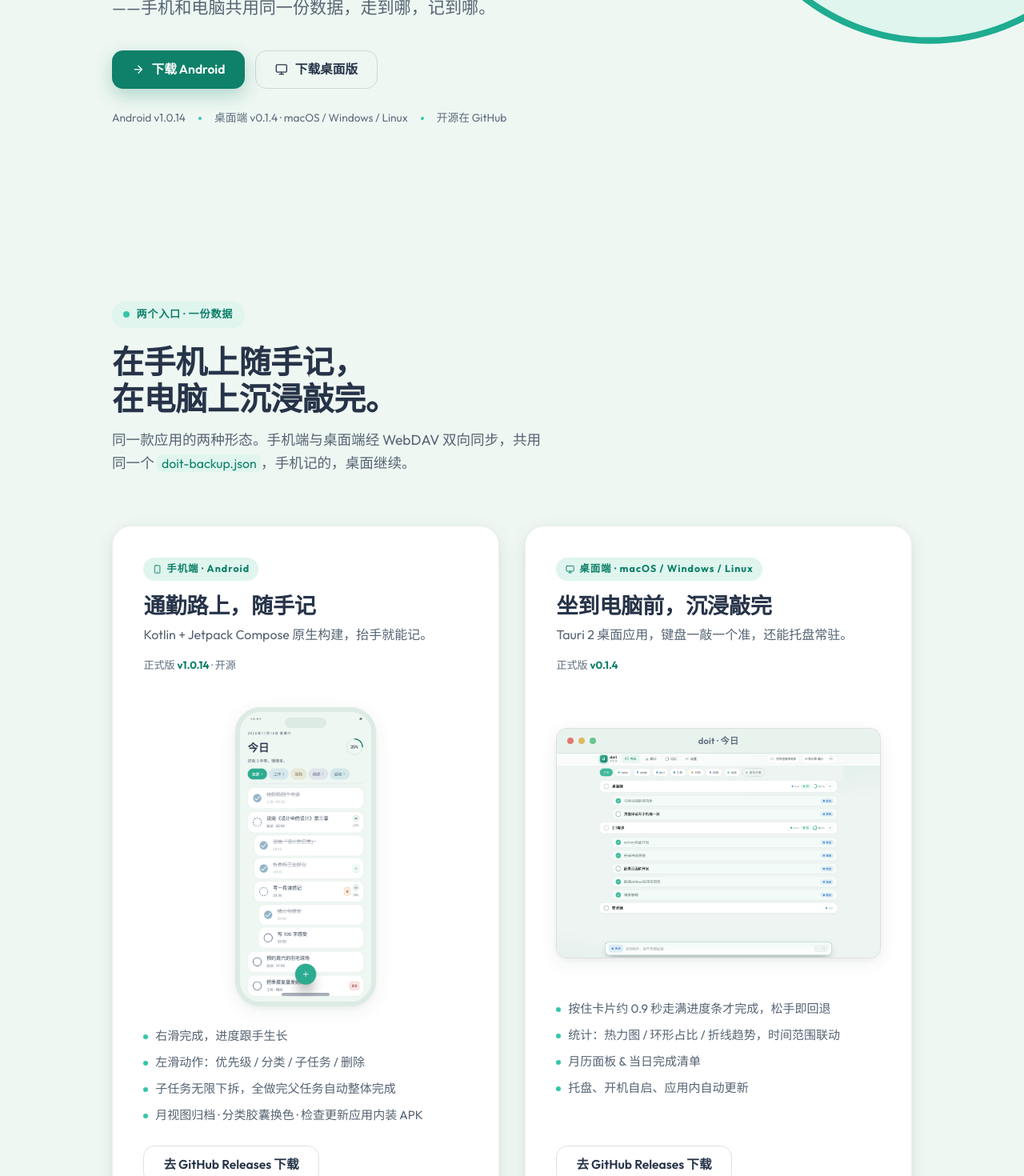
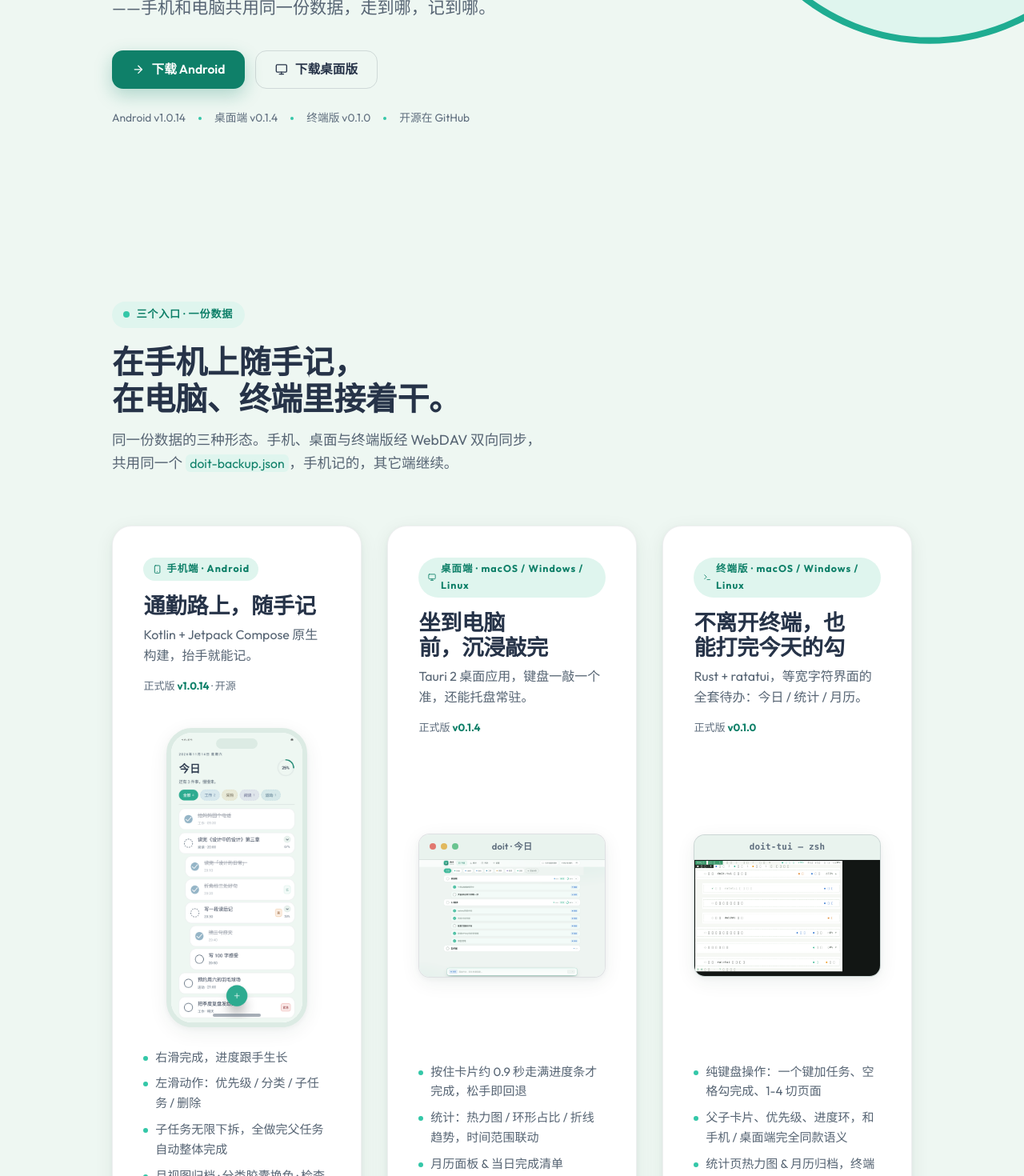
Before and after one commit to nabaonan/doit-website, a Vue app: page / in a window 1280 px wide. Shown: the part 500-1970 px from the top of the page at 80% size. Built offline with nearby package versions, Linux system fonts and the light colour scheme; no server answers.

Commit message:
feat(site): 官网增加 tui 终端版介绍，三端版本号动态同步

```diff
--- a/src/components/CoreFeatures.vue
+++ b/src/components/CoreFeatures.vue
@@ -31,7 +31,7 @@ const features = [
   },
   {
     name: '云同步',
-    desc: '开启 WebDAV，手机和桌面共用一份备份。双向合并、本地优先，谁改的都不丢。',
+    desc: '开启 WebDAV，手机、桌面、终端共用一份备份。双向合并、本地优先，谁改的都不丢。',
     light: shot('settings_tab_sync'),
     dark: shot('settings_tab_sync_dark'),
     alt: 'doit 设置页：WebDAV 自动同步开关',
--- a/src/components/Hero.vue
+++ b/src/components/Hero.vue
@@ -4,7 +4,7 @@ import { ArrowRight, Monitor } from 'lucide-vue-next'
 import { useVersions } from '../composables/useVersions'
 
 const drawn = ref(false)
-const { apkVersion, deskVersion } = useVersions()
+const { apkVersion, deskVersion, tuiVersion } = useVersions()
 
 onMounted(() => {
   // 一次编排好的入场：等首帧稳定后再驱动描边生长
@@ -76,7 +76,9 @@ onMounted(() => {
         <p class="hero-meta">
           <span>Android {{ apkVersion }}</span>
           <span class="dot" aria-hidden="true"></span>
-          <span>桌面端 {{ deskVersion }} · macOS / Windows / Linux</span>
+          <span>桌面端 {{ deskVersion }}</span>
+          <span class="dot" aria-hidden="true"></span>
+          <span>终端版 {{ tuiVersion }}</span>
           <span class="dot" aria-hidden="true"></span>
           <span>开源在 GitHub</span>
         </p>
--- a/src/components/Products.vue
+++ b/src/components/Products.vue
@@ -1,30 +1,32 @@
 <script setup lang="ts">
-import { Smartphone, Monitor } from 'lucide-vue-next'
+import { Smartphone, Monitor, Terminal as TerminalIcon } from 'lucide-vue-next'
 import { useVersions } from '../composables/useVersions'
 
-// 双端对照：同一份数据，两个入口。展示图用真实运行截图 + CSS 模拟真机边框。
+// 三端对照：同一份数据，三个入口。展示图用真实运行截图 + CSS 模拟真机边框。
 // 桌面端从应用真实渲染截取亮/暗两张，裁掉原生标题栏只留应用内容，再套官网统一的假边框。
+// 终端版展示图 = doit-tui 在真实终端里的渲染输出（pyte 精确模拟后导出 PNG）。
 const APK_URL = 'https://github.com/nabaonan/doit-apk/releases/latest'
 const DESK_URL = 'https://github.com/nabaonan/doit-desktop/releases/latest'
+const TUI_URL = 'https://github.com/nabaonan/doit-tui/releases/latest'
 
 // 图片路径带 base 前缀：兼容 GitHub Pages 的 /doit-website/ 子路径部署
 const shot = (name: string) => `${import.meta.env.BASE_URL}shots/${name}.png`
 
-// 示例图跟随站点主题：深色模式展示两端真实的深夜界面截图
+// 示例图跟随站点主题：深色模式展示三端真实的深夜界面截图
 defineProps<{ theme: 'light' | 'dark' }>()
 
-const { apkVersion, deskVersion } = useVersions()
+const { apkVersion, deskVersion, tuiVersion } = useVersions()
 </script>
 
 <template>
   <section id="products" class="section">
     <div class="container">
       <div class="reveal section-head">
-        <span class="eyebrow">两个入口 · 一份数据</span>
-        <h2 class="section-title">在手机上随手记，<br class="hide-mobile" />在电脑上沉浸敲完。</h2>
+        <span class="eyebrow">三个入口 · 一份数据</span>
+        <h2 class="section-title">在手机上随手记，<br class="hide-mobile" />在电脑、终端里接着干。</h2>
         <p class="section-sub">
-          同一款应用的两种形态。手机端与桌面端经 WebDAV 双向同步，共用同一个
-          <code>doit-backup.json</code>，手机记的，桌面继续。
+          同一份数据的三种形态。手机、桌面与终端版经 WebDAV 双向同步，共用同一个
+          <code>doit-backup.json</code>，手机记的，其它端继续。
         </p>
       </div>
 
@@ -86,6 +88,37 @@ const { apkVersion, deskVersion } = useVersions()
           </ul>
 
           <a class="btn btn--ghost" :href="DESK_URL" target="_blank" rel="noopener">去 GitHub Releases 下载</a>
+        </article>
+
+        <!-- 终端版 -->
+        <article class="product reveal">
+          <span class="product-tag">
+            <TerminalIcon class="ico" :size="15" aria-hidden="true" />
+            终端版 · macOS / Windows / Linux
+          </span>
+          <h3>不离开终端，也能打完今天的勾</h3>
+          <p class="one-liner">Rust + ratatui，等宽字符界面的全套待办：今日 / 统计 / 月历。</p>
+          <p class="ver">正式版 <b>{{ tuiVersion }}</b></p>
+
+          <div class="product-device">
+            <div class="term-frame" aria-label="doit 终端版运行截图">
+              <div class="term-bar">
+                <span class="dots"><i></i><i></i><i></i></span>
+                <span class="term-title">doit-tui — zsh</span>
+                <span class="dots"></span>
+              </div>
+              <img :src="theme === 'dark' ? shot('tui_dark') : shot('tui_light')" :alt="theme === 'dark' ? 'doit 终端版深夜主题：ratatui 今日待办、分类胶囊与进度进度环' : 'doit 终端版：ratatui 今日待办、分类胶囊与进度进度环'" width="1816" height="1132" loading="lazy" decoding="async" />
+            </div>
+          </div>
+
+          <ul>
+            <li>纯键盘操作：一个键加任务、空格勾完成、1-4 切页面</li>
+            <li>父子卡片、优先级、进度环，和手机 / 桌面端完全同款语义</li>
+            <li>统计页热力图 &amp; 月历归档，终端里也能翻</li>
+            <li>WebDAV 与其它端双向同步，一份数据到处接</li>
+          </ul>
+
+          <a class="btn btn--ghost" :href="TUI_URL" target="_blank" rel="noopener">去 GitHub Releases 下载</a>
         </article>
       </div>
     </div>
@@ -194,4 +227,34 @@ code {
   height: auto;
   display: block;
 }
+
+/* —— 终端窗口边框 —— */
+.term-frame {
+  border: 1px solid var(--line);
+  border-radius: 14px;
+  overflow: hidden;
+  background: var(--surface-2);
+  box-shadow: var(--shadow);
+}
+.term-bar {
+  display: grid;
+  grid-template-columns: 1fr auto 1fr;
+  align-items: center;
+  padding: 6px 13px;
+  background: var(--surface-2);
+  border-bottom: 1px solid var(--line-soft);
+}
+.term-title {
+  font-family: 'Menlo', ui-monospace, 'SF Mono', monospace;
+  font-size: 0.68rem;
+  font-weight: 600;
+  color: var(--ink-3);
+  letter-spacing: 0.02em;
+}
+.term-frame img {
+  width: 100%;
+  height: auto;
+  display: block;
+  background: var(--paper-deep);
+}
 </style>
--- a/src/components/SiteFooter.vue
+++ b/src/components/SiteFooter.vue
@@ -3,10 +3,12 @@ import { useVersions } from '../composables/useVersions'
 
 const APK_URL = 'https://github.com/nabaonan/doit-apk'
 const DESK_URL = 'https://github.com/nabaonan/doit-desktop'
+const TUI_URL = 'https://github.com/nabaonan/doit-tui'
 const APK_REL = APK_URL + '/releases/latest'
 const DESK_REL = DESK_URL + '/releases/latest'
+const TUI_REL = TUI_URL + '/releases/latest'
 
-const { apkVersion, deskVersion } = useVersions()
+const { apkVersion, deskVersion, tuiVersion } = useVersions()
 </script>
 
 <template>
@@ -21,13 +23,13 @@ const { apkVersion, deskVersion } = useVersions()
           </span>
           <b>doit</b>
         </a>
-        <p class="footer-tag">今天的事，今天打完勾。一款薄荷绿的待办，手机和桌面都跟你一起完成。</p>
+        <p class="footer-tag">今天的事，今天打完勾。一款薄荷绿的待办，手机、桌面和终端都跟你一起完成。</p>
       </div>
 
       <div class="footer-cols">
         <div class="footer-col">
           <h5>产品</h5>
-          <a href="#products">双端对比</a>
+          <a href="#products">三端对比</a>
           <a href="#interact">交互</a>
           <a href="#stats">统计</a>
           <a href="#theme">主题</a>
@@ -39,11 +41,13 @@ const { apkVersion, deskVersion } = useVersions()
           <a :href="DESK_REL" target="_blank" rel="noopener">桌面端 · macOS</a>
           <a :href="DESK_REL" target="_blank" rel="noopener">桌面端 · Windows</a>
           <a :href="DESK_REL" target="_blank" rel="noopener">桌面端 · Linux</a>
+          <a :href="TUI_REL" target="_blank" rel="noopener">终端版 · tui</a>
         </div>
         <div class="footer-col">
           <h5>仓库</h5>
           <a :href="APK_URL" target="_blank" rel="noopener">doit-apk · Android 源码</a>
           <a :href="DESK_URL" target="_blank" rel="noopener">doit-desktop · 桌面端源码</a>
+          <a :href="TUI_URL" target="_blank" rel="noopener">doit-tui · 终端版源码</a>
         </div>
       </div>
 
@@ -52,6 +56,7 @@ const { apkVersion, deskVersion } = useVersions()
         <span class="vers">
           <span>Android {{ apkVersion }}</span>
           <span>桌面端 {{ deskVersion }}</span>
+          <span>终端版 {{ tuiVersion }}</span>
           <span>WebDAV 双向同步</span>
         </span>
       </div>
--- a/src/components/SiteNav.vue
+++ b/src/components/SiteNav.vue
@@ -6,7 +6,7 @@ defineProps<{ theme: 'light' | 'dark' }>()
 const emit = defineEmits<{ (e: 'toggle-theme'): void }>()
 
 const LINKS = [
-  { href: '#products', label: '双端' },
+  { href: '#products', label: '三端' },
   { href: '#features', label: '功能' },
   { href: '#interact', label: '交互' },
   { href: '#stats', label: '统计' },
--- a/src/components/SyncBand.vue
+++ b/src/components/SyncBand.vue
@@ -25,9 +25,9 @@ const states = [
         </div>
 
         <div class="sync-copy">
-          <h3>手机记的，桌面继续。</h3>
+          <h3>手机记的，桌面和终端继续。</h3>
           <p>
-            在设置里开启 WebDAV，两端共用一个 <code>doit-backup.json</code>。双向合并、本地优先，不会丢掉任何一边的改动。
+            在设置里开启 WebDAV，三端共用一个 <code>doit-backup.json</code>。双向合并、本地优先，不会丢掉任何一边的改动。
           </p>
           <div class="sync-states" aria-label="同步状态示例">
             <span v-for="s in states" :key="s.label" class="state-pill">
--- a/src/composables/useVersions.ts
+++ b/src/composables/useVersions.ts
@@ -16,6 +16,8 @@ interface VersionInfo {
   apk: string
   /** 带 v 前缀的版本号，如 v0.1.4 */
   desk: string
+  /** 带 v 前缀的版本号，如 v0.1.0 */
+  tui: string
 }
 
 interface CachePayload {
@@ -27,6 +29,7 @@ interface CachePayload {
 const BAKED: VersionInfo = {
   apk: __APK_VERSION__,
   desk: __DESK_VERSION__,
+  tui: __TUI_VERSION__,
 }
 
 const state = ref<VersionInfo>({ ...BAKED })
@@ -37,7 +40,7 @@ function readCache(): CachePayload | null {
     const raw = localStorage.getItem(CACHE_KEY)
     if (!raw) return null
     const parsed = JSON.parse(raw) as CachePayload
-    if (!parsed?.info?.apk || !parsed?.info?.desk) return null
+    if (!parsed?.info?.apk || !parsed?.info?.desk || !parsed?.info?.tui) return null
     if (Date.now() - parsed.savedAt > CACHE_TTL) return null
     return parsed
   } catch {
@@ -69,16 +72,18 @@ async function fetchLatestTag(repo: string): Promise<string | null> {
   }
 }
 
-/** 合并两个仓库的新版本号，任一失败则保留原值 */
+/** 合并三个仓库的新版本号，任一失败则保留原值 */
 async function refresh(): Promise<void> {
-  const [apk, desk] = await Promise.all([
+  const [apk, desk, tui] = await Promise.all([
     fetchLatestTag('doit-apk'),
     fetchLatestTag('doit-desktop'),
+    fetchLatestTag('doit-tui'),
   ])
-  if (!apk && !desk) return
+  if (!apk && !desk && !tui) return
   state.value = {
     apk: apk || state.value.apk,
     desk: desk || state.value.desk,
+    tui: tui || state.value.tui,
   }
   writeCache(state.value)
 }
@@ -107,6 +112,7 @@ export function useVersions() {
   return {
     apkVersion: computed(() => state.value.apk),
     deskVersion: computed(() => state.value.desk),
+    tuiVersion: computed(() => state.value.tui),
     /** 供调试：手动强制刷新 */
     refresh,
   }
--- a/src/env.d.ts
+++ b/src/env.d.ts
@@ -9,3 +9,4 @@ declare module '*.vue' {
 /** 构建期由 vite.config.ts 注入的最新版本号（带 v 前缀） */
 declare const __APK_VERSION__: string
 declare const __DESK_VERSION__: string
+declare const __TUI_VERSION__: string
--- a/src/style.css
+++ b/src/style.css
@@ -562,8 +562,13 @@ p {
 
 .products {
   display: grid;
-  grid-template-columns: repeat(2, 1fr);
+  grid-template-columns: repeat(3, 1fr);
   gap: clamp(1.25rem, 3vw, 2rem);
+}
+@media (min-width: 901px) and (max-width: 1180px) {
+  .products {
+    grid-template-columns: repeat(3, 1fr);
+  }
 }
 
 .product {
--- a/vite.config.ts
+++ b/vite.config.ts
@@ -7,7 +7,7 @@ import vue from '@vitejs/plugin-vue'
  * 目的：首屏直接显示正确版本号（不闪一下再变），并在运行时 API 不可用时
  * 作为兜底值。探测失败则退回 FALLBACK，绝不构建失败。
  */
-const FALLBACK = { apk: 'v1.0.14', desk: 'v0.1.4' }
+const FALLBACK = { apk: 'v1.0.14', desk: 'v0.1.4', tui: 'v0.1.0' }
 
 async function latestTag(repo: string): Promise<string | null> {
   try {
@@ -32,13 +32,15 @@ async function latestTag(repo: string): Promise<string | null> {
 }
 
 async function resolveVersions() {
-  const [apk, desk] = await Promise.all([
+  const [apk, desk, tui] = await Promise.all([
     latestTag('doit-apk'),
     latestTag('doit-desktop'),
+    latestTag('doit-tui'),
   ])
   return {
     apk: apk || FALLBACK.apk,
     desk: desk || FALLBACK.desk,
+    tui: tui || FALLBACK.tui,
   }
 }
 
@@ -51,6 +53,7 @@ export default defineConfig({
   define: {
     __APK_VERSION__: JSON.stringify(versions.apk),
     __DESK_VERSION__: JSON.stringify(versions.desk),
+    __TUI_VERSION__: JSON.stringify(versions.tui),
   },
   build: {
     target: 'es2020',
```
Also changed, not shown: public/shots/tui_dark.png (added), public/shots/tui_light.png (added).
